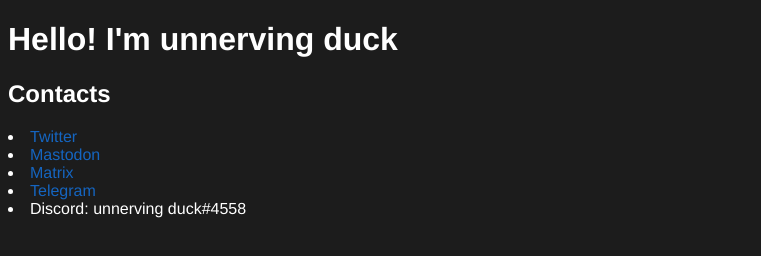
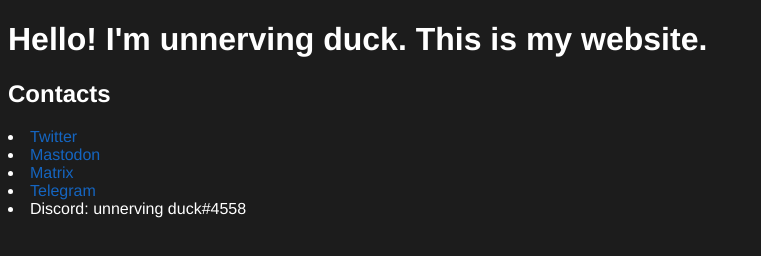
Before and after one commit to unnervingduck/unnervingduck.github.io, a plain HTML site: page index.html in a window 1280 px wide. Shown: the whole page, without its empty margins (0-761 px from the left). Drawn offline with Linux system fonts and the light colour scheme.

Commit message:
Update index.html

```diff
--- a/index.html
+++ b/index.html
@@ -10,7 +10,7 @@
 </head>
 
 <body>
-<h1> Hello! I'm unnerving duck</h1>
+<h1> Hello! I'm unnerving duck. This is my website.</h1>
 <h2>Contacts</h2>
 <li style="color:white"><a href=https://twitter.com/unnervingduck>Twitter</a></li>
 <li style="color:white"><a href=https://antabaka.me/web/accounts/106278746871489258>Mastodon</a></li>
```
